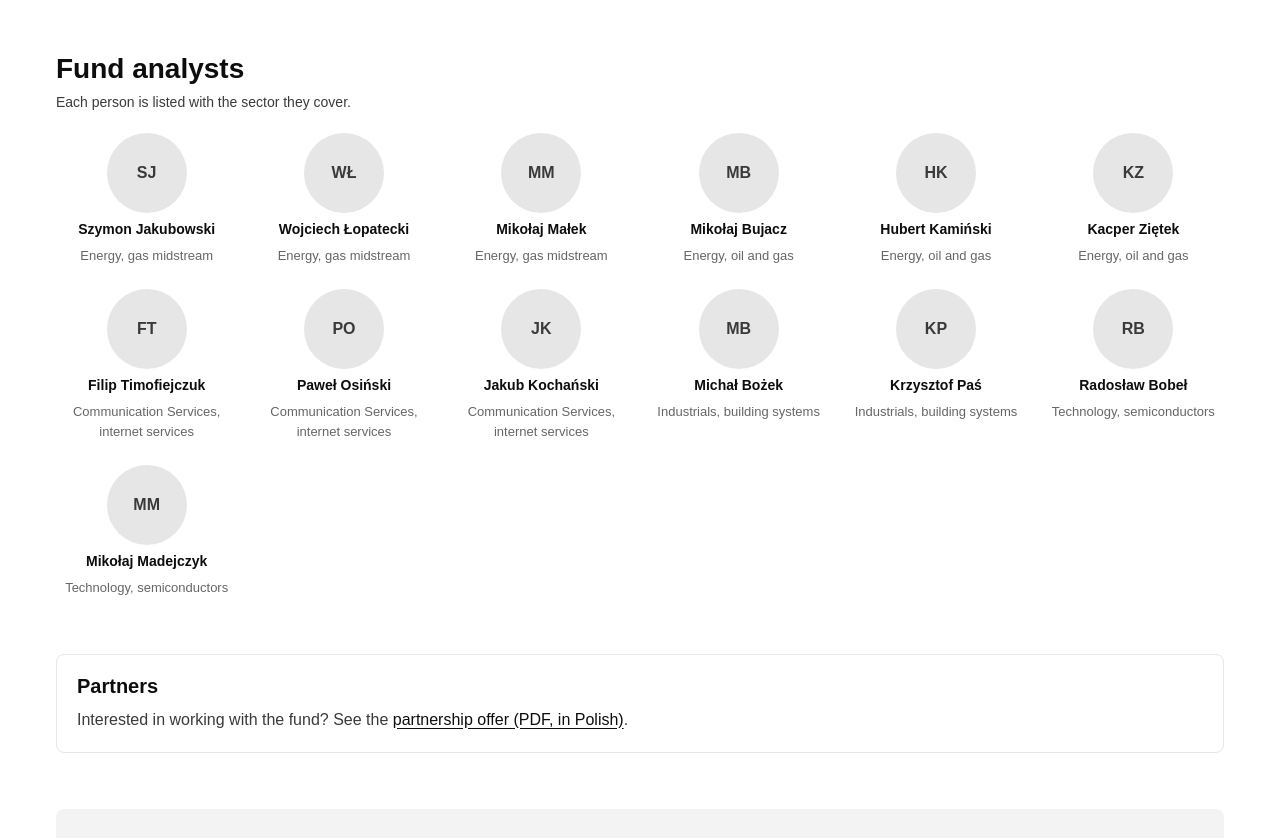
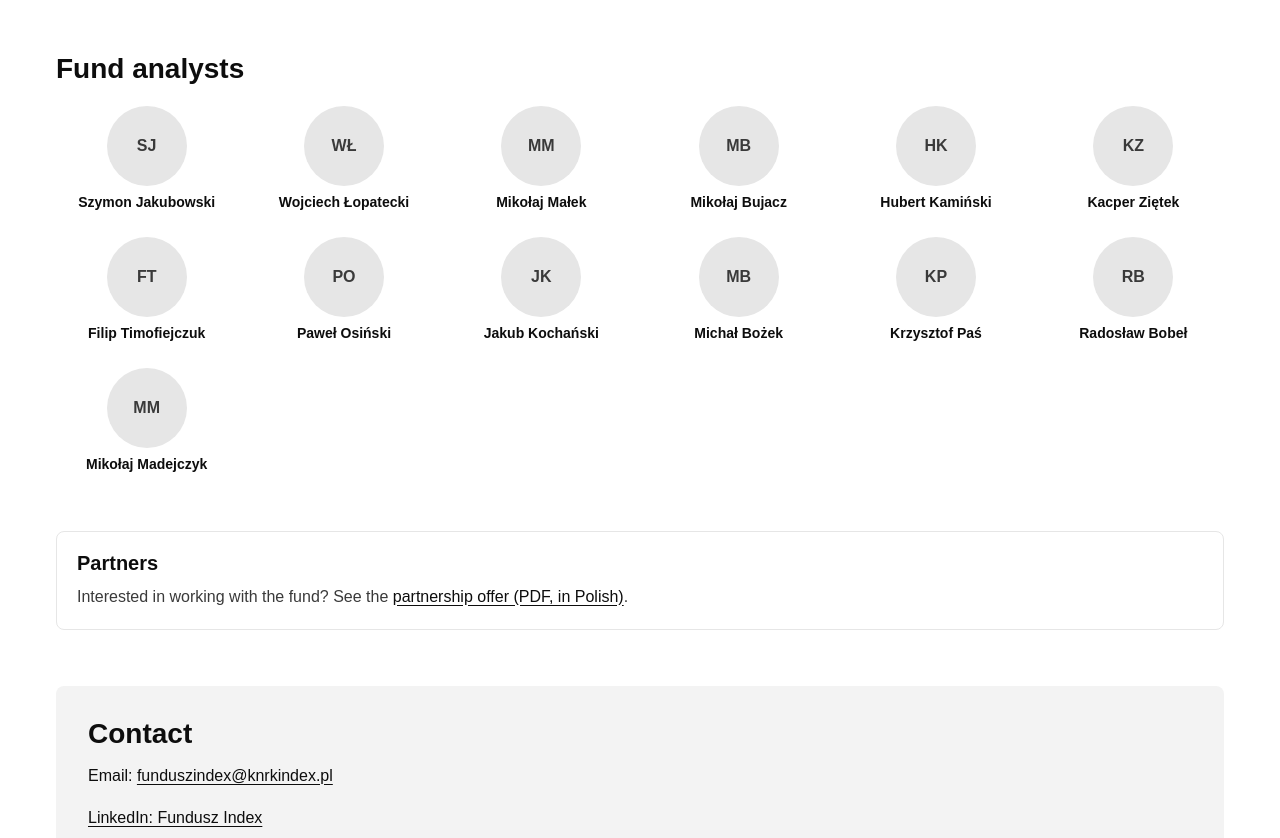
Before and after one commit to Fundusz-Index/fundusz-index-strona, a plain HTML site: page en/o-funduszu.html in a window 1280 px wide. Shown: the part 1937-2775 px from the top of the page. Drawn offline with Linux system fonts and the light colour scheme.

Commit message:
O funduszu: analitycy bez sektorów, same imiona i nazwiska
Co-Authored-By: Claude Opus 5.5 <noreply@anthropic.com>
Claude-Session: https://claude.ai/code/session_01GJk3oodst6bWDhc83kQiH1

```diff
--- a/assets/js/en.js
+++ b/assets/js/en.js
@@ -163,7 +163,6 @@ window.FI_EN = {
 "Przemysł": "Industrials",
 "Przemysł · październik 2026 · w portfelu": "Industrials · October 2026 · in the portfolio",
 "Przemysł, instalacje": "Industrials, building systems",
-"Przy każdej osobie sektor, który analizuje.": "Each person is listed with the sector they cover.",
 "Publikacja": "Publication",
 "Regulamin newslettera": "Newsletter terms (in Polish)",
 "Reklama w wyszukiwarce i YouTube jako źródło gotówki, inwestycje w sztuczną inteligencję i Google Cloud, opcja na Waymo. Model DCF na lata 2026-2034.": "Search and YouTube advertising as the cash engine, investment in artificial intelligence and Google Cloud, and an option on Waymo. A DCF model for 2026-2034.",
--- a/en/o-funduszu.html
+++ b/en/o-funduszu.html
@@ -20,7 +20,7 @@
 <link rel="icon" href="../assets/img/favicon.svg" type="image/svg+xml">
 <link rel="stylesheet" href="../assets/css/style.css?v=e50fa032">
 <script src="../assets/js/motyw.js?v=fbb82206" defer></script>
-<script src="../assets/js/en.js?v=02e43d13" defer></script>
+<script src="../assets/js/en.js?v=1f77f759" defer></script>
 <script src="../assets/js/wspolne.js?v=c8f3bcc5" defer></script>
 </head>
 <body data-base="../" data-pages="">
@@ -105,21 +105,21 @@
 </section>
 
 <section class="section" aria-label="Fund analysts" style="gap:20px">
-<div style="display:flex;flex-direction:column;gap:6px"><h2 style="font-size:28px">Fund analysts</h2><p class="small" style="color:var(--ink-2)">Each person is listed with the sector they cover.</p></div>
+<h2 style="font-size:28px">Fund analysts</h2>
 <ul class="member-grid">
-<li class="person"><span class="avatar" aria-hidden="true">SJ</span><b class="small">Szymon Jakubowski</b><span class="tiny muted">Energy, gas midstream</span></li>
-<li class="person"><span class="avatar" aria-hidden="true">WŁ</span><b class="small">Wojciech Łopatecki</b><span class="tiny muted">Energy, gas midstream</span></li>
-<li class="person"><span class="avatar" aria-hidden="true">MM</span><b class="small">Mikołaj Małek</b><span class="tiny muted">Energy, gas midstream</span></li>
-<li class="person"><span class="avatar" aria-hidden="true">MB</span><b class="small">Mikołaj Bujacz</b><span class="tiny muted">Energy, oil and gas</span></li>
-<li class="person"><span class="avatar" aria-hidden="true">HK</span><b class="small">Hubert Kamiński</b><span class="tiny muted">Energy, oil and gas</span></li>
-<li class="person"><span class="avatar" aria-hidden="true">KZ</span><b class="small">Kacper Ziętek</b><span class="tiny muted">Energy, oil and gas</span></li>
-<li class="person"><span class="avatar" aria-hidden="true">FT</span><b class="small">Filip Timofiejczuk</b><span class="tiny muted">Communication Services, internet services</span></li>
-<li class="person"><span class="avatar" aria-hidden="true">PO</span><b class="small">Paweł Osiński</b><span class="tiny muted">Communication Services, internet services</span></li>
-<li class="person"><span class="avatar" aria-hidden="true">JK</span><b class="small">Jakub Kochański</b><span class="tiny muted">Communication Services, internet services</span></li>
-<li class="person"><span class="avatar" aria-hidden="true">MB</span><b class="small">Michał Bożek</b><span class="tiny muted">Industrials, building systems</span></li>
-<li class="person"><span class="avatar" aria-hidden="true">KP</span><b class="small">Krzysztof Paś</b><span class="tiny muted">Industrials, building systems</span></li>
-<li class="person"><span class="avatar" aria-hidden="true">RB</span><b class="small">Radosław Bobeł</b><span class="tiny muted">Technology, semiconductors</span></li>
-<li class="person"><span class="avatar" aria-hidden="true">MM</span><b class="small">Mikołaj Madejczyk</b><span class="tiny muted">Technology, semiconductors</span></li>
+<li class="person"><span class="avatar" aria-hidden="true">SJ</span><b class="small">Szymon Jakubowski</b></li>
+<li class="person"><span class="avatar" aria-hidden="true">WŁ</span><b class="small">Wojciech Łopatecki</b></li>
+<li class="person"><span class="avatar" aria-hidden="true">MM</span><b class="small">Mikołaj Małek</b></li>
+<li class="person"><span class="avatar" aria-hidden="true">MB</span><b class="small">Mikołaj Bujacz</b></li>
+<li class="person"><span class="avatar" aria-hidden="true">HK</span><b class="small">Hubert Kamiński</b></li>
+<li class="person"><span class="avatar" aria-hidden="true">KZ</span><b class="small">Kacper Ziętek</b></li>
+<li class="person"><span class="avatar" aria-hidden="true">FT</span><b class="small">Filip Timofiejczuk</b></li>
+<li class="person"><span class="avatar" aria-hidden="true">PO</span><b class="small">Paweł Osiński</b></li>
+<li class="person"><span class="avatar" aria-hidden="true">JK</span><b class="small">Jakub Kochański</b></li>
+<li class="person"><span class="avatar" aria-hidden="true">MB</span><b class="small">Michał Bożek</b></li>
+<li class="person"><span class="avatar" aria-hidden="true">KP</span><b class="small">Krzysztof Paś</b></li>
+<li class="person"><span class="avatar" aria-hidden="true">RB</span><b class="small">Radosław Bobeł</b></li>
+<li class="person"><span class="avatar" aria-hidden="true">MM</span><b class="small">Mikołaj Madejczyk</b></li>
 </ul>
 </section>
 
--- a/i18n/en.json
+++ b/i18n/en.json
@@ -179,7 +179,6 @@
   "Strona internetowa": "Website",
   "LinkedIn i media": "LinkedIn and media",
   "Analitycy funduszu": "Fund analysts",
-  "Przy każdej osobie sektor, który analizuje.": "Each person is listed with the sector they cover.",
   "Energia, midstream gazowy": "Energy, gas midstream",
   "Energia, ropa i gaz": "Energy, oil and gas",
   "Komunikacja, usługi internetowe": "Communication Services, internet services",
```
Also changed, not shown: en/analizy.html (+1 -1 lines), en/artykuly.html (+1 -1 lines), en/index.html (+1 -1 lines), en/portfel.html (+1 -1 lines), o-funduszu.html (+14 -14 lines).
